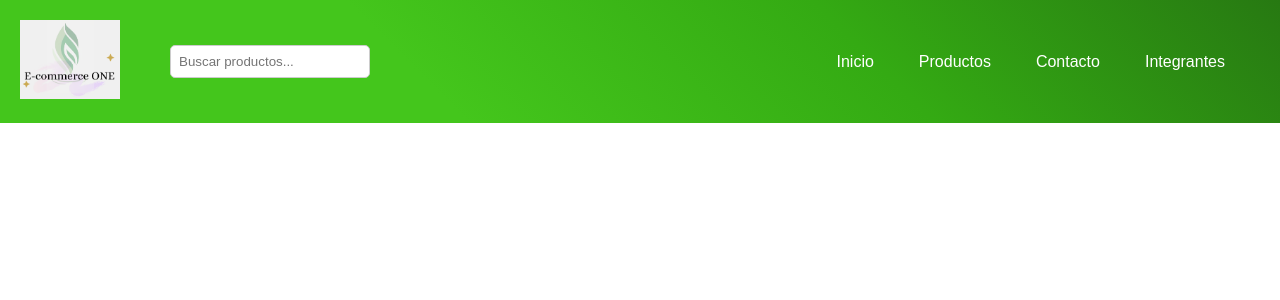
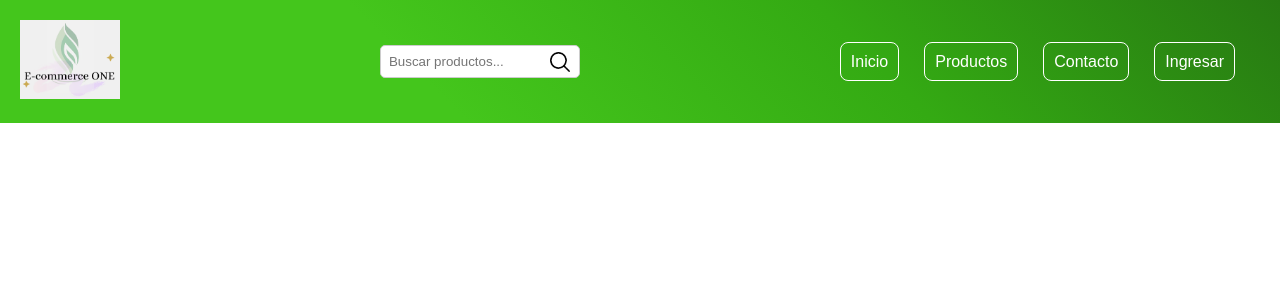
Before and after one commit to GuillermoJCV/E-Commerce-Project-ONE, a React (Vite) app: page / in a window 1280 px wide. Shown: the top 300 px of the page. Built offline with nearby package versions, Linux system fonts and the light colour scheme.

Commit message:
agreg icon y color al bord, camb nombr de la carpeta, a

```diff
--- a/src/components/Header.jsx
+++ b/src/components/Header.jsx
@@ -1,7 +1,8 @@
 import React, { useRef } from 'react';
-import '../styles/style.css';
+import '../styles/header.css';
 import Logo from '../assets/image/logo2.png';
 import menuIcon from '../assets/icons/menu-icon.png';
+import searchIcon from '../assets/icons/search-icon.png'; // Importa el ícono de búsqueda
 
 function Header() {
   const menuRef = useRef(); // Ref para el menú
@@ -21,7 +22,8 @@ function Header() {
   };
 
   return (
-    <div className="header">
+    <header className="header">
+
       {/* Sección del logo */}
       <div className="logo">
         <img src={Logo} alt="Logo" />
@@ -30,6 +32,11 @@ function Header() {
       <div className="search">
         {/* Barra de búsqueda */}
         <input type="text" placeholder="Buscar productos..." id="searchInput" />
+        {/* Contenedor del icono de búsqueda */}
+  <     div className="search-icon-container">
+        {/* Icono de búsqueda */}
+        <img src={searchIcon} alt="Search" className="search-icon" />
+        </div>
       </div>
 
       <div className="menu-icon" onClick={toggleMenu}>
@@ -42,10 +49,11 @@ function Header() {
           <li><a href="#">Inicio</a></li>
           <li><a href="#">Productos</a></li>
           <li><a href="#">Contacto</a></li>
-          <li><a href="#">Integrantes</a></li>
+          <li><a href="#">Ingresar</a></li>
         </ul>
       </nav>
-    </div>
+
+    </header>
   );
 }
 
--- a/src/styles/style.css
+++ b/src/styles/header.css
@@ -12,7 +12,7 @@ body {
     justify-content: space-between;
     align-items: center;
     padding: 20px 20px;
-    background: linear-gradient(45deg, #44c61c, #44c61c, #34aa13, #277912);
+    background: var(--header-bg); /* Utilizar la variable CSS para el fondo del header */
     color: #fff;
   }
 .logo img{
@@ -38,19 +38,22 @@ body {
     transition: color 0.3s, font-size 0.3s; /* Transición suave para los cambios de color y tamaño */
     padding: 10px;
     font-size: 16px;
+    border: 1px solid #ffffff;
+    border-radius: 8px;
+
   }
   .nav ul li a:hover {
     color: #ffffff; /* Cambia el color al pasar el cursor sobre el enlace */
     font-size: 16px; /* Cambia el tamaño del texto al pasar el cursor sobre el enlace */
-    background: linear-gradient(45deg, #44c61c, #44c61c, #34aa13, #277912);
+    background: var(--mainly-color);
     border-radius: 5px;
   }
   .menu-icon {
     display: none; /* Oculta el icono de hamburguesa por defecto */
   }
   .search {
-    flex: 1;
-    margin-left: 50px; /* Ajuste el margen derecho para separar más el elemento de búsqueda del logo */
+
+    position: relative;
   }
   .search input[type="text"] {
     padding: 8px; /* Espaciado interno de la barra de búsqueda */
@@ -58,11 +61,29 @@ body {
     border-radius: 5px; /* Bordes redondeados */
     width: 200px; /* Ancho de la barra de búsqueda */
     box-sizing: border-box; /* Calcula el tamaño total incluyendo el relleno y el borde */
+    border-radius: 5px;
   }
 
   .search input[type="text"]:focus {
     outline: none; /* Elimina el contorno de enfoque */
     border-color: #007bff; /* Cambia el color del borde cuando la barra de búsqueda está enfocada */
+  }
+  .search-icon-container {
+    position: absolute; /* Posición absoluta para que se pueda colocar dentro de .search */
+    right: 5px; /* Alinea el icono a la derecha del campo de búsqueda */
+    top: 50%; /* Alinea verticalmente el icono al 50% de la altura del contenedor padre */
+    transform: translateY(-50%); /* Ajusta el icono para que esté centrado verticalmente */
+    width: 30px; /* Ancho del contenedor del icono */
+    height: 30px; /* Altura del contenedor del icono */
+    border-radius: 50%; /* Establece el borde redondeado para formar un círculo */
+    display: flex; /* Utiliza flexbox para centrar el contenido */
+    justify-content: center; /* Centra horizontalmente el contenido */
+    align-items: center; /* Centra verticalmente el contenido */
+  }
+
+  .search-icon {
+    width: 20px; /* Ajusta el tamaño del icono */
+    height: 20px; /* Ajusta el tamaño del icono */
   }
 
 /* ***Estilos para tamaños de Tablets*** */
@@ -82,12 +103,12 @@ body {
       position: absolute;
       top: 50px; /* Posición del menú al desplegarse */
       right: 20px; /* Ajuste para colocar el menú en el lado derecho */
-      background-color: rgba(68, 198, 28, 0.8); /* Fondo verde transparente */
+      background: var(--mainly-color); /* Fondo verde transparente */
       padding: 15px; /* Espaciado interno del menú */
       box-sizing: border-box; /* Calcula el tamaño total incluyendo el relleno y el borde */
       border-radius: 10px; /* Redondear las esquinas del menú */
       box-shadow: 5px 5px 10px rgba(0, 0, 0, 0.3); /* Agrega sombra para el efecto 3D */
-      margin-top: 35px;
+      margin-top: 40px;
       display: none; /* Oculta el menú en pantallas pequeñas por defecto */
     }
     .tablet-nav ul {
@@ -102,4 +123,12 @@ body {
     .tablet-nav.show {
       display: block; /* Muestra el menú cuando tiene la clase "show" */
     }
+    .tablet-nav ul li a {
+      border: none;
+      color: #fff; /* Color de texto por defecto */
+      transition: color 0.3s; /* Transición suave para el cambio de color */
+    }
+    .tablet-nav ul li a:hover {
+     background: var(--secondary-color);
+    }
   }
```
Also changed, not shown: src/assets/icons/search-icon.png (added).
